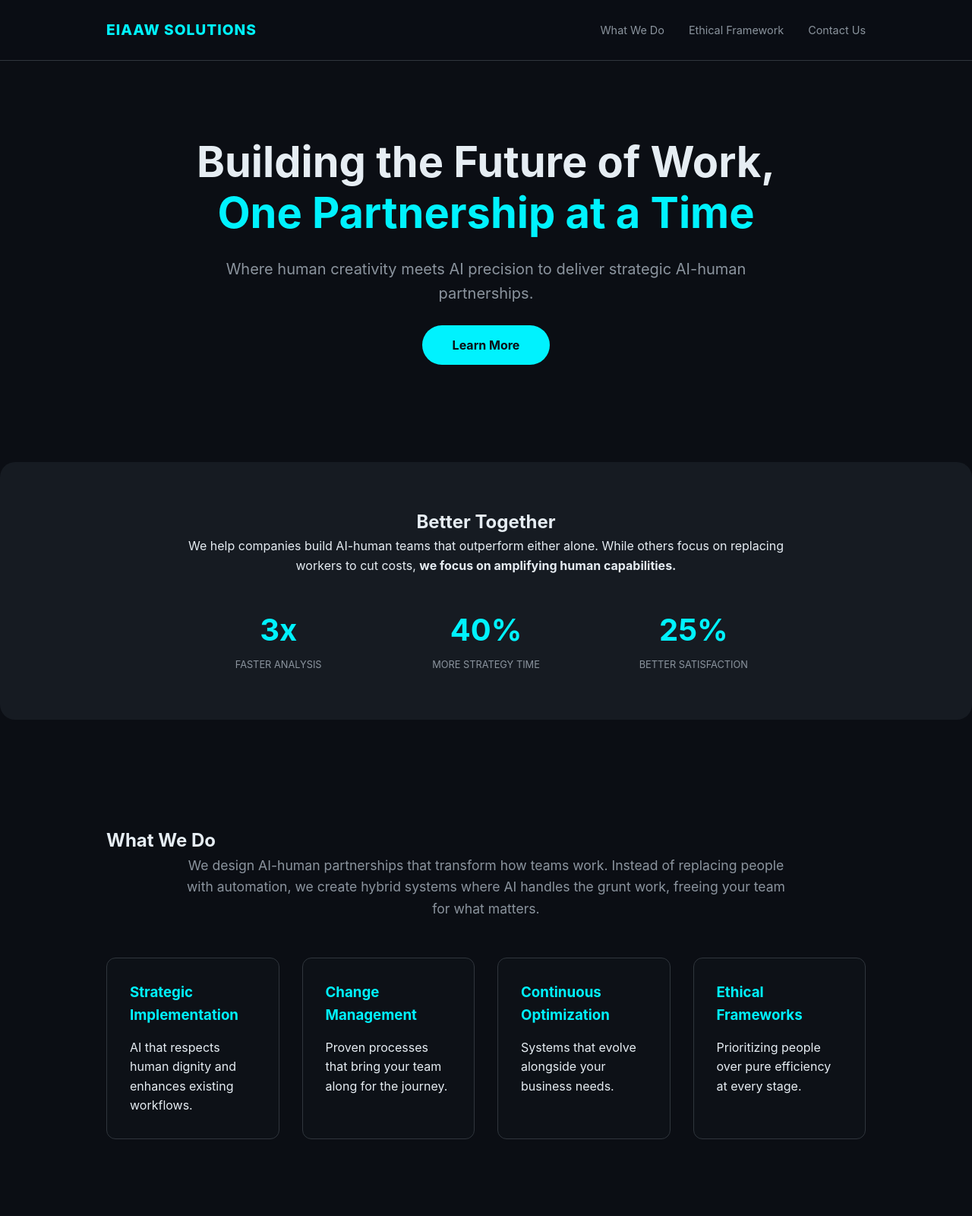
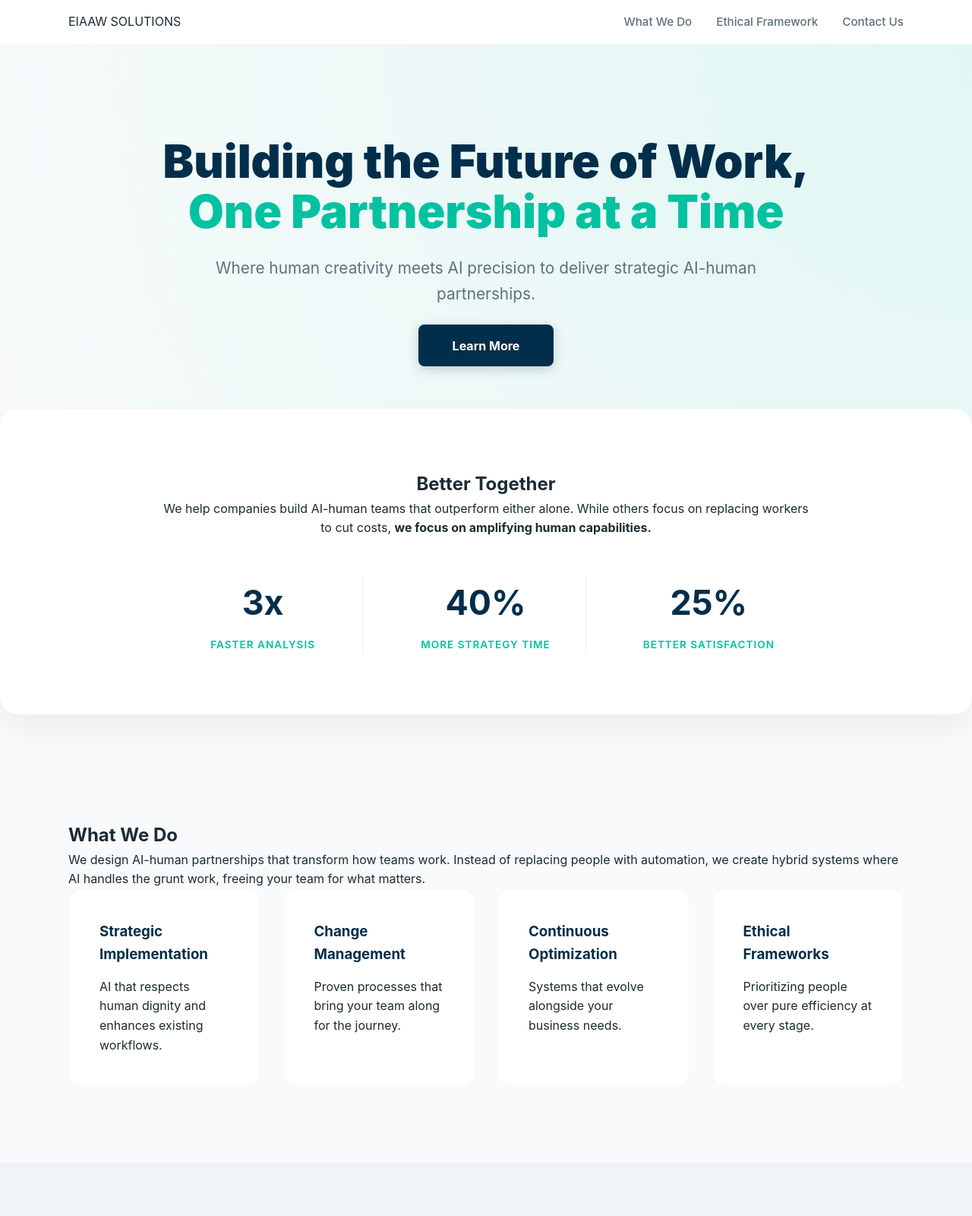
Before and after one commit to eiaawsolutions/eiaasolutions, a plain HTML site: page index.html in a window 1280 px wide. Shown: the top 1600 px of the page at 76% size. Drawn offline with Linux system fonts and the light colour scheme.

Commit message:
Revamp styles and update branding in style.css
Updated the branding palette and adjusted styles for various sections including navigation, hero, pitch, ethics, and footer.

```diff
--- a/style.css
+++ b/style.css
@@ -1,70 +1,101 @@
 :root {
-    --bg: #0b0e14;
-    --card-bg: #161b22;
-    --accent: #00f2fe;
-    --text-main: #e6edf3;
-    --text-dim: #8b949e;
+    /* Updated Branding Palette */
+    --bg: #F8FAFB;           /* Clean, trustworthy light background */
+    --card-bg: #ffffff;      /* Pure white cards */
+    --primary: #012E4A;      /* Deep Trust Navy */
+    --accent: #00C2A0;       /* Innovation Teal */
+    --text-main: #1A2B33;    /* Professional dark grey/blue text */
+    --text-dim: #5E717D;     /* Subdued text for taglines */
     --white: #ffffff;
 }
 
 * { margin: 0; padding: 0; box-sizing: border-box; }
 
 body {
-    font-family: -apple-system, BlinkMacSystemFont, "Segoe UI", Helvetica, Arial, sans-serif;
+    font-family: 'Inter', -apple-system, BlinkMacSystemFont, "Segoe UI", Roboto, sans-serif;
     background-color: var(--bg);
     color: var(--text-main);
     line-height: 1.6;
 }
 
-.container { width: 90%; max-width: 1000px; margin: auto; }
+.container { width: 90%; max-width: 1100px; margin: auto; }
 
-/* Navigation */
-nav { padding: 1.5rem 0; border-bottom: 1px solid #30363d; background: rgba(11, 14, 20, 0.9); position: sticky; top: 0; z-index: 10; }
+/* Navigation & Logo */
+nav {
+    padding: 1rem 0;
+    background: rgba(255, 255, 255, 0.95);
+    backdrop-filter: blur(10px);
+    border-bottom: 1px solid rgba(0,0,0,0.05);
+    position: sticky;
+    top: 0;
+    z-index: 100;
+}
 .nav-container { display: flex; justify-content: space-between; align-items: center; }
-.logo { font-weight: 800; font-size: 1.2rem; letter-spacing: 1px; color: var(--accent); }
+
+/* Logo Styling */
+.logo-box { display: flex; align-items: center; gap: 10px; }
+.logo-img { height: 45px; width: auto; } /* Use this for your logo.png */
+.logo-text { font-weight: 800; font-size: 1.1rem; color: var(--primary); letter-spacing: -0.5px; }
+
 .nav-links { list-style: none; display: flex; align-items: center; }
 .nav-links li { margin-left: 2rem; }
-.nav-links a { text-decoration: none; color: var(--text-dim); font-size: 0.9rem; transition: 0.3s; }
+.nav-links a { text-decoration: none; color: var(--text-dim); font-size: 0.95rem; font-weight: 500; transition: 0.3s; }
 .nav-links a:hover { color: var(--accent); }
 
-/* Hero */
-.hero { padding: 100px 0; text-align: center; }
-.hero h1 { font-size: 3.5rem; line-height: 1.2; margin-bottom: 1.5rem; }
+/* Hero Section */
+.hero { padding: 120px 0; text-align: center; background: radial-gradient(circle at top right, #e0f7f3, var(--bg)); }
+.hero h1 { font-size: 3.8rem; line-height: 1.1; margin-bottom: 1.5rem; color: var(--primary); font-weight: 900; }
 .highlight { color: var(--accent); }
-.tagline { font-size: 1.25rem; color: var(--text-dim); max-width: 700px; margin: 0 auto 2.5rem; }
-.cta-btn { background: var(--accent); color: var(--bg); padding: 1rem 2.5rem; border-radius: 50px; text-decoration: none; font-weight: bold; transition: 0.3s; }
-.cta-btn:hover { opacity: 0.9; transform: translateY(-2px); }
+.tagline { font-size: 1.3rem; color: var(--text-dim); max-width: 750px; margin: 0 auto 2.5rem; }
 
-/* Pitch */
-.pitch { background: var(--card-bg); padding: 60px 0; border-radius: 20px; margin: 40px auto; }
-.pitch-content { text-align: center; max-width: 800px; margin: auto; }
-.metrics { display: grid; grid-template-columns: repeat(3, 1fr); gap: 20px; margin-top: 40px; }
-.metric-card strong { display: block; font-size: 2.5rem; color: var(--accent); }
-.metric-card span { font-size: 0.8rem; text-transform: uppercase; color: var(--text-dim); }
+.cta-btn {
+    background: var(--primary);
+    color: var(--white);
+    padding: 1.1rem 2.8rem;
+    border-radius: 8px;
+    text-decoration: none;
+    font-weight: 700;
+    transition: 0.3s;
+    box-shadow: 0 4px 15px rgba(1, 46, 74, 0.2);
+}
+.cta-btn:hover { background: var(--accent); transform: translateY(-2px); }
 
-/* What We Do Grid */
+/* Pitch Section */
+.pitch { background: var(--white); padding: 80px 0; border-radius: 24px; margin: -50px auto 40px; box-shadow: 0 20px 40px rgba(0,0,0,0.05); }
+.pitch-content { text-align: center; max-width: 850px; margin: auto; }
+.metrics { display: grid; grid-template-columns: repeat(3, 1fr); gap: 30px; margin-top: 50px; }
+.metric-card { border-right: 1px solid #eee; }
+.metric-card:last-child { border: none; }
+.metric-card strong { display: block; font-size: 2.8rem; color: var(--primary); margin-bottom: 5px; }
+.metric-card span { font-size: 0.85rem; font-weight: 600; text-transform: uppercase; letter-spacing: 1px; color: var(--accent); }
+
+/* Grid Layout */
 .what-we-do { padding: 100px 0; }
-.section-intro { text-align: center; max-width: 800px; margin: 0 auto 50px; font-size: 1.1rem; color: var(--text-dim); }
-.grid { display: grid; grid-template-columns: repeat(auto-fit, minmax(200px, 1fr)); gap: 30px; }
-.feature-card { background: #0d1117; border: 1px solid #30363d; padding: 30px; border-radius: 12px; transition: 0.3s; }
-.feature-card:hover { border-color: var(--accent); }
-.feature-card h3 { margin-bottom: 15px; color: var(--accent); }
+.grid { display: grid; grid-template-columns: repeat(auto-fit, minmax(250px, 1fr)); gap: 30px; }
+.feature-card {
+    background: var(--white);
+    padding: 40px;
+    border-radius: 16px;
+    border: 1px solid rgba(0,0,0,0.03);
+    transition: 0.4s ease;
+}
+.feature-card:hover { transform: translateY(-10px); box-shadow: 0 15px 30px rgba(0,0,0,0.08); border-color: var(--accent); }
+.feature-card h3 { color: var(--primary); margin-bottom: 15px; }
 
-/* Ethics */
-.ethics { padding: 100px 0; background: #0d1117; }
-.ethics-header { text-align: center; margin-bottom: 60px; }
-.ethics-list { display: grid; grid-template-columns: repeat(auto-fit, minmax(300px, 1fr)); gap: 20px; }
-.ethic-point { display: flex; align-items: flex-start; background: var(--bg); padding: 20px; border-radius: 8px; }
-.num { color: var(--accent); font-weight: bold; margin-right: 15px; font-family: monospace; }
-.commitment { margin-top: 50px; padding: 30px; border-left: 4px solid var(--accent); background: var(--card-bg); }
+/* Ethics Section */
+.ethics { padding: 100px 0; background: #f0f4f7; }
+.ethics-list { display: grid; grid-template-columns: repeat(auto-fit, minmax(320px, 1fr)); gap: 20px; }
+.ethic-point { display: flex; align-items: flex-start; background: var(--white); padding: 25px; border-radius: 12px; box-shadow: 0 4px 6px rgba(0,0,0,0.02); }
+.num { color: var(--accent); font-weight: 900; margin-right: 15px; font-size: 1.2rem; }
 
 /* Footer */
-footer { padding: 80px 0 40px; text-align: center; border-top: 1px solid #30363d; }
-.footer-email { font-size: 2rem; color: var(--accent); text-decoration: none; display: block; margin: 20px 0; font-weight: bold; }
-.footer-bottom { margin-top: 60px; font-size: 0.8rem; color: var(--text-dim); }
+footer { padding: 80px 0 40px; text-align: center; background: var(--primary); color: var(--white); }
+.footer-email { color: var(--accent); font-size: 2.2rem; text-decoration: none; font-weight: 800; display: block; margin: 25px 0; }
+.footer-bottom { border-top: 1px solid rgba(255,255,255,0.1); padding-top: 40px; font-size: 0.9rem; opacity: 0.7; }
 
 @media (max-width: 768px) {
-    .hero h1 { font-size: 2.2rem; }
+    .hero h1 { font-size: 2.5rem; }
     .nav-links { display: none; }
-    .metrics { grid-template-columns: 1fr; }
+    .metrics { grid-template-columns: 1fr; gap: 40px; }
+    .metric-card { border: none; border-bottom: 1px solid #eee; padding-bottom: 20px; }
 }
```
